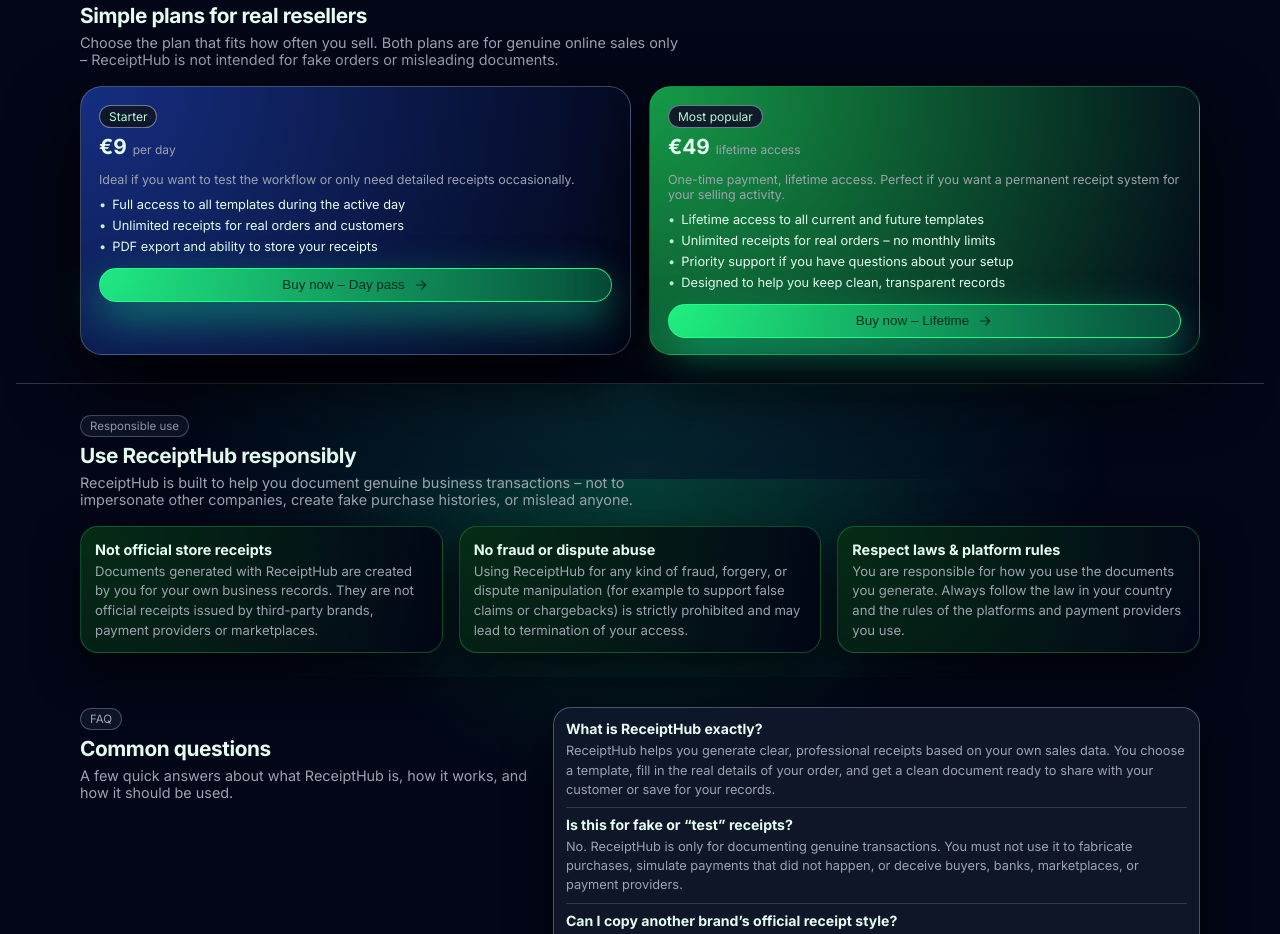
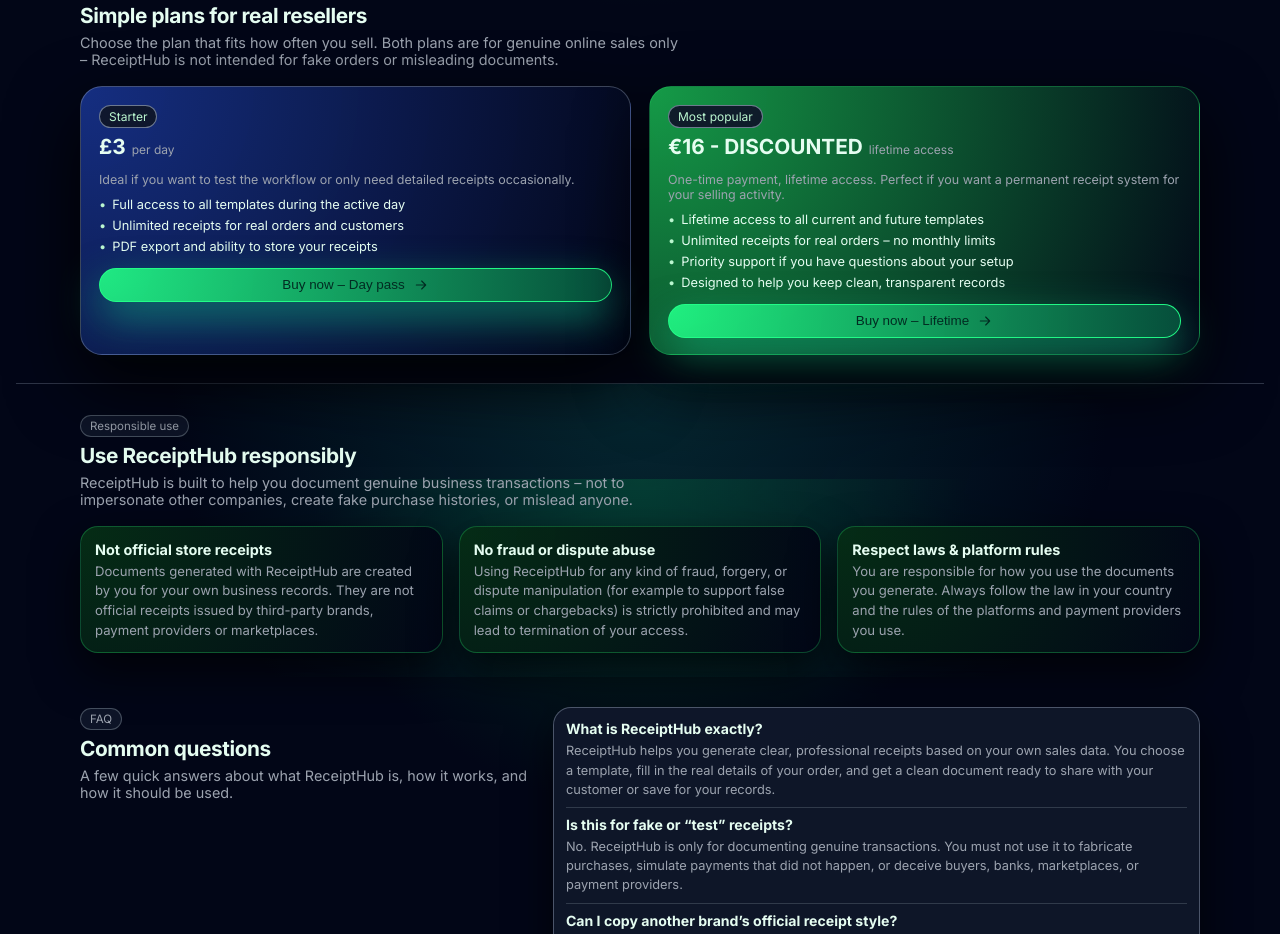
Before and after one commit to rreceipthub/rreceipthub.github.io, a plain HTML site: page index.html in a window 1280 px wide. Shown: the part 1921-2855 px from the top of the page. Drawn offline with Linux system fonts and the light colour scheme; a script that the page names is missing.

Commit message:
Update index.html

```diff
--- a/index.html
+++ b/index.html
@@ -1271,7 +1271,7 @@
                 Starter
               </div>
               <div class="price-plan">
-                <span class="price-main">€9</span>
+                <span class="price-main">£3</span>
                 <span class="price-suffix">per day</span>
               </div>
               <p class="price-note">
@@ -1319,7 +1319,7 @@
                 Most popular
               </div>
               <div class="price-plan">
-                <span class="price-main">€49</span>
+                <span class="price-main">€16 - DISCOUNTED</span>
                 <span class="price-suffix">lifetime access</span>
               </div>
               <p class="price-note">
```
